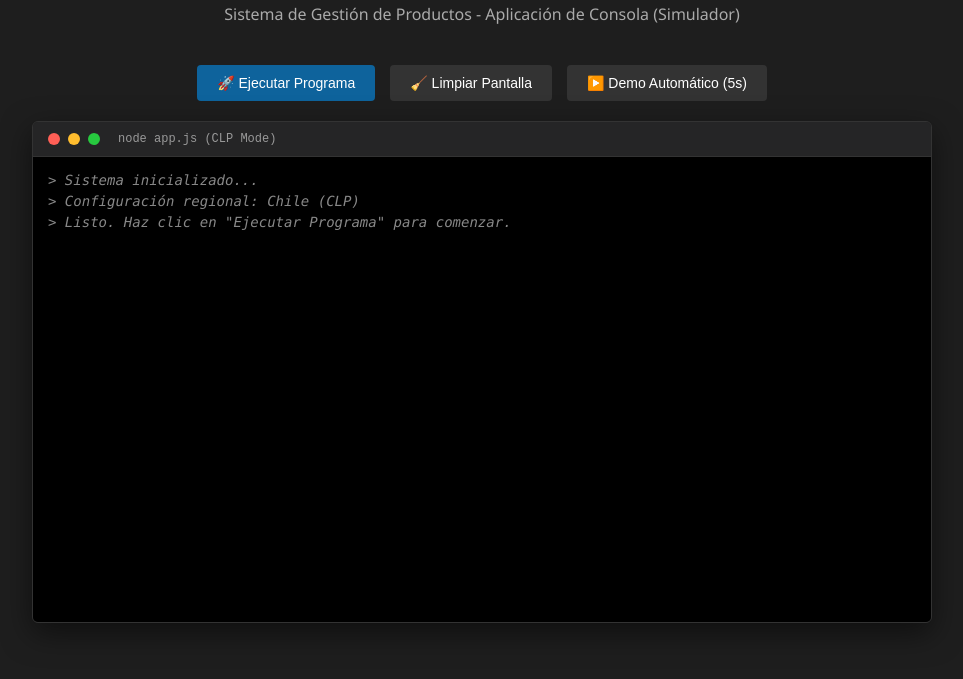
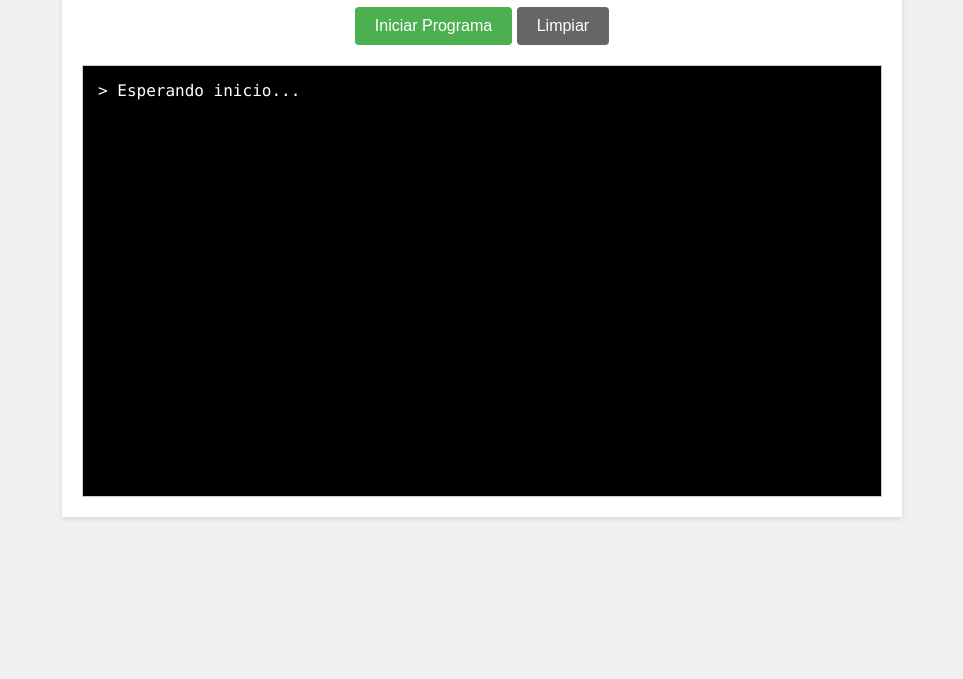
Before and after one commit to kometanetworks/aplicacion_de_consola_sence, a website: page index.html in a window 1280 px wide. Shown: the part 121-800 px from the top of the page, without its empty margins (158-1121 px from the left). Drawn offline with Linux system fonts and the light colour scheme.

Commit message:
Simplificacion final: Index simple y limpieza de docs

```diff
--- a/index.html
+++ b/index.html
@@ -3,248 +3,98 @@
 
 <head>
     <meta charset="UTF-8">
-    <title>Sistema de Gestión de Productos - Consola Visual</title>
+    <title>Tarea Módulo 3 - JS</title>
     <style>
         body {
-            font-family: 'Segoe UI', Tahoma, Geneva, Verdana, sans-serif;
-            background-color: #1e1e1e;
-            color: #d4d4d4;
-            display: flex;
-            flex-direction: column;
-            align-items: center;
-            justify-content: center;
-            height: 100vh;
-            margin: 0;
+            font-family: Arial, sans-serif;
+            background-color: #f0f0f0;
+            padding: 20px;
         }
 
         .container {
-            width: 90%;
-            max-width: 900px;
-            display: flex;
-            flex-direction: column;
-            gap: 20px;
+            max-width: 800px;
+            margin: 0 auto;
+            background: white;
+            padding: 20px;
+            box-shadow: 0 2px 5px rgba(0, 0, 0, 0.1);
         }
 
         h1 {
-            color: #61dafb;
+            color: #333;
             text-align: center;
-            margin: 0;
-        }
-
-        p {
-            text-align: center;
-            color: #aaa;
-            margin: 5px 0 20px 0;
         }
 
         .controls {
-            display: flex;
-            justify-content: center;
-            gap: 15px;
+            text-align: center;
+            margin: 20px 0;
         }
 
         button {
-            background-color: #0e639c;
+            padding: 10px 20px;
+            font-size: 16px;
+            cursor: pointer;
+            background-color: #4CAF50;
             color: white;
             border: none;
-            padding: 10px 20px;
-            font-size: 14px;
             border-radius: 4px;
-            cursor: pointer;
-            transition: background 0.3s;
         }
 
         button:hover {
-            background-color: #1177bb;
+            background-color: #45a049;
         }
 
-        button.secondary {
-            background-color: #333;
+        #console-output {
+            background-color: #000;
+            color: #fff;
+            font-family: 'Consolas', monospace;
+            padding: 15px;
+            height: 400px;
+            overflow-y: scroll;
+            border: 1px solid #ccc;
         }
 
-        button.secondary:hover {
-            background-color: #444;
-        }
-
-        .terminal-window {
-            background-color: #1e1e1e;
-            border-radius: 6px;
-            box-shadow: 0 10px 30px rgba(0, 0, 0, 0.5);
-            overflow: hidden;
-            border: 1px solid #333;
-            display: flex;
-            flex-direction: column;
-            height: 500px;
-        }
-
-        .terminal-header {
-            background-color: #252526;
-            padding: 10px 15px;
-            display: flex;
-            align-items: center;
-            border-bottom: 1px solid #333;
-        }
-
-        .dot {
-            width: 12px;
-            height: 12px;
-            border-radius: 50%;
-            margin-right: 8px;
-        }
-
-        .red {
-            background-color: #ff5f56;
-        }
-
-        .yellow {
-            background-color: #ffbd2e;
-        }
-
-        .green {
-            background-color: #27c93f;
-        }
-
-        .title {
-            margin-left: 10px;
-            color: #999;
-            font-size: 12px;
-            font-family: monospace;
-        }
-
-        .terminal-content {
-            padding: 15px;
-            flex-grow: 1;
-            overflow-y: auto;
-            font-family: 'Consolas', 'Courier New', monospace;
-            font-size: 14px;
-            color: #eee;
-            background-color: #000000;
-        }
-
-        .line {
+        .log {
             margin-bottom: 5px;
-            white-space: pre-wrap;
-            word-wrap: break-word;
-        }
-
-        .line.system {
-            color: #888;
-            font-style: italic;
-        }
-
-        .line.prompt {
-            color: #61dafb;
-        }
-
-        .line.success {
-            color: #27c93f;
-        }
-
-        .line.error {
-            color: #ff5f56;
-        }
-
-        /* Scrollbar */
-        .terminal-content::-webkit-scrollbar {
-            width: 10px;
-        }
-
-        .terminal-content::-webkit-scrollbar-track {
-            background: #1e1e1e;
-        }
-
-        .terminal-content::-webkit-scrollbar-thumb {
-            background: #444;
-            border-radius: 5px;
+            border-bottom: 1px solid #111;
         }
     </style>
 </head>
 
 <body>
     <div class="container">
-        <h1>🎓 Proyecto Módulo 3</h1>
-        <p>Sistema de Gestión de Productos - Aplicación de Consola (Simulador)</p>
+        <h1>Sistema de Gestión de Productos</h1>
 
         <div class="controls">
-            <button onclick="iniciarSistema()">🚀 Ejecutar Programa</button>
-            <button class="secondary" onclick="limpiarConsola()">🧹 Limpiar Pantalla</button>
-            <button class="secondary" onclick="demoCompleto()">▶️ Demo Automático (5s)</button>
+            <button onclick="iniciarSistema()">Iniciar Programa</button>
+            <button onclick="console.clear()" style="background-color: #666;">Limpiar</button>
         </div>
 
-        <div class="terminal-window">
-            <div class="terminal-header">
-                <span class="dot red"></span>
-                <span class="dot yellow"></span>
-                <span class="dot green"></span>
-                <span class="title">node app.js (CLP Mode)</span>
-            </div>
-            <div id="console-output" class="terminal-content">
-                <div class="line system">> Sistema inicializado...</div>
-                <div class="line system">> Configuración regional: Chile (CLP)</div>
-                <div class="line system">> Listo. Haz clic en "Ejecutar Programa" para comenzar.</div>
-            </div>
+        <div id="console-output">
+            <div>> Esperando inicio...</div>
         </div>
     </div>
 
     <script src="app.js"></script>
     <script>
-        // Redirigir console.log al div visual
-        const originalLog = console.log;
-        const originalClear = console.clear;
-        const terminal = document.getElementById('console-output');
-
-        function addToTerminal(message, type = 'log') {
-            const line = document.createElement('div');
-            line.className = 'line ' + type;
-            // Detectar emojis para colorear
-            if (message.includes('✅')) line.className += ' success';
-            if (message.includes('❌') || message.includes('Error')) line.className += ' error';
-
-            line.innerText = message;
-            terminal.appendChild(line);
-            terminal.scrollTop = terminal.scrollHeight;
-        }
+        // Simulador simple de consola
+        const realLog = console.log;
+        const realClear = console.clear;
+        const output = document.getElementById('console-output');
 
         console.log = function (...args) {
-            originalLog.apply(console, args);
-            // Convertir argumentos a string y formatear
-            const msg = args.map(arg => {
-                if (typeof arg === 'object') return JSON.stringify(arg, null, 2);
-                return arg;
-            }).join(' ');
-            addToTerminal(msg);
+            realLog.apply(console, args);
+            // Mostrar en el div
+            let text = args.map(a => typeof a === 'object' ? JSON.stringify(a) : a).join(' ');
+            let div = document.createElement('div');
+            div.className = 'log';
+            div.textContent = "> " + text;
+            output.appendChild(div);
+            output.scrollTop = output.scrollHeight;
         };
 
         console.clear = function () {
-            originalClear.apply(console);
-            terminal.innerHTML = '';
-            addToTerminal('> Pantalla limpiada', 'system');
-        };
-
-        function limpiarConsola() {
-            console.clear();
-        }
-
-        // Función para simular todo el flujo automáticamente para screenshots fáciles
-        async function demoCompleto() {
-            console.clear();
-            console.log("=== EJECUTANDO DEMOSTRACIÓN AUTOMÁTICA ===");
-            console.log("1. Mostrando productos...");
-            mostrarProductos();
-
-            await new Promise(r => setTimeout(r, 1000));
-            console.log("\n2. Calculando estadísticas...");
-            calcularEstadisticas();
-
-            await new Promise(r => setTimeout(r, 1000));
-            console.log("\n3. Búsqueda de prueba ('Mouse')...");
-            // Mock de búsqueda
-            console.log("🔍 === BUSCAR PRODUCTO === 🔍");
-            console.log("✅ Se encontraron 1 producto(s):");
-            console.log("- Mouse Logitech (ID: 2) - $18.500 CLP");
-
-            await new Promise(r => setTimeout(r, 1000));
-            console.log("\n✅ DEMO COMPLETADO. Toma tu screenshot ahora.");
+            realClear.apply(console);
+            output.innerHTML = '<div>> Consola limpia</div>';
         }
     </script>
 </body>
```
